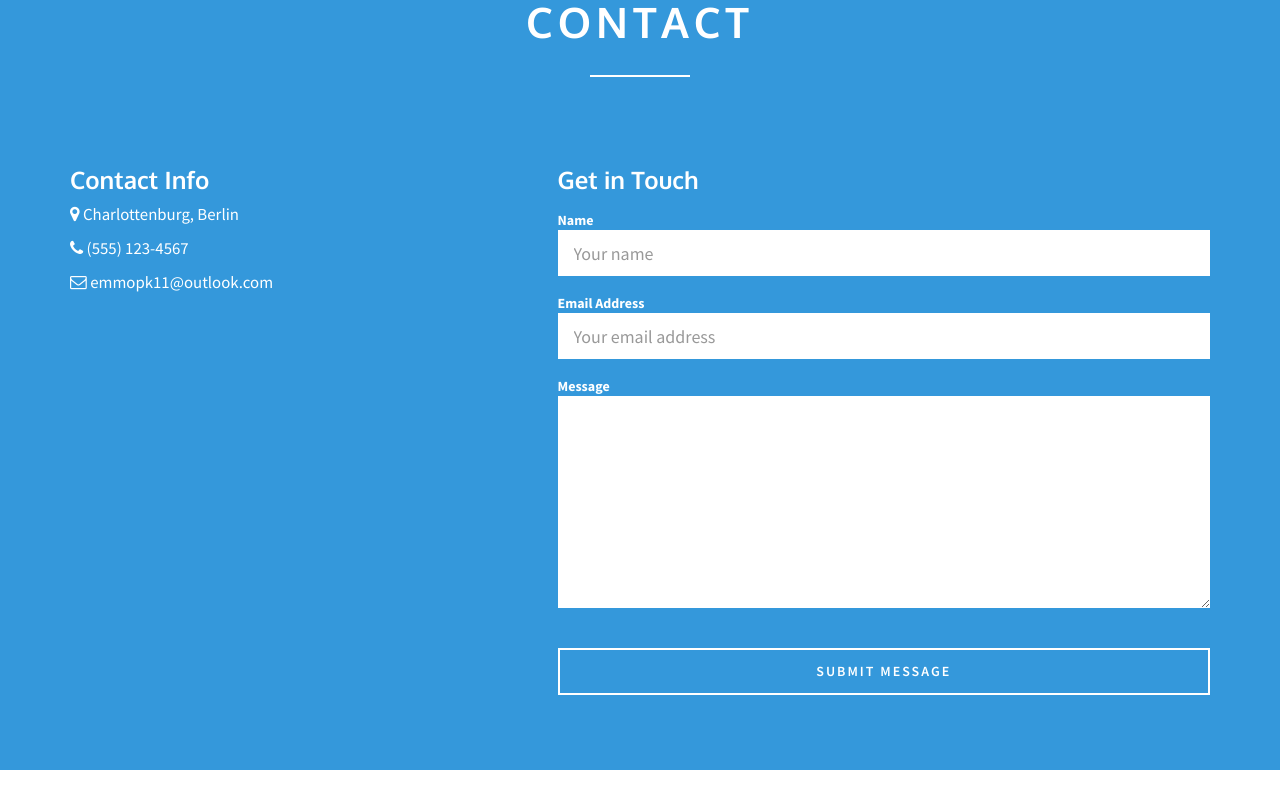
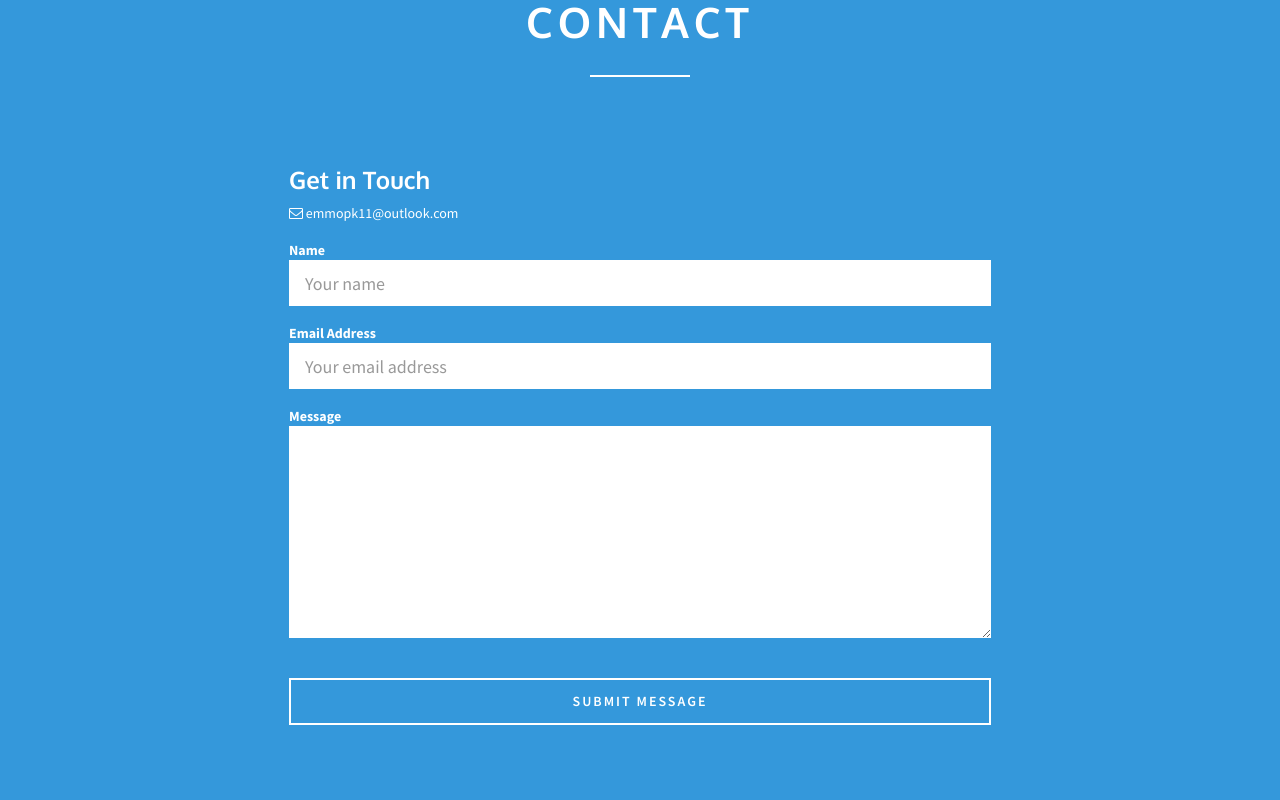
Before and after one commit to manoky/portfolio, a React (Create React App) app: page / in a window 1280 px wide. Shown: the part 3823-4623 px from the top of the page. Before the commit the page ends 4593 px from the top, so only its background shows below. Built offline with nearby package versions, Linux system fonts and the light colour scheme.

Commit message:
contact forms centered

```diff
--- a/public/css/main.css
+++ b/public/css/main.css
@@ -153,6 +153,19 @@ h1, h2, h3, h4, h5, h6 {
 #page-contact .contact-info p {
     font-size: 1.2em;
 }
+
+#page-contact .main-contact {
+    display: flex;
+    align-content: center;
+    flex-direction: column;
+}
+
+
+#page-contact #contacts {
+    align-self: center;
+    width: 60%;
+}
+
 /* ==========================================================================
    Portfolio
    ========================================================================== */
--- a/public/index.html
+++ b/public/index.html
@@ -103,7 +103,7 @@
           </header>
           <div class="social-icons">
             <a href="https://twitter.com/" class="btn btn-round btn-clear btn-twitter"><i class="fa fa-twitter"></i></a>
-            <a href="https://www.facebook.com/getrealloud" target="_blank" class="btn btn-round btn-clear btn-facebook"><i class="fa fa-facebook"></i></a>
+            <a href="https://www.facebook.com/" target="_blank" class="btn btn-round btn-clear btn-facebook"><i class="fa fa-facebook"></i></a>
             <a href="https://www.github.com/getmouth" class="btn btn-round btn-clear btn-linkedin"><i class="fa fa-github"></i></a>
             <a href="https://www.linkedin.com/emmanuel-opoku-7434b5129" class="btn btn-round btn-clear btn-linkedin"><i class="fa fa-linkedin-square"></i></a>
           </div>
--- a/src/components/Contact.js
+++ b/src/components/Contact.js
@@ -11,15 +11,12 @@ const Contact = ({resume}) => (
         <p className="section-subtitle"></p>
       </header>
       <div className="row">
-        <div className="col-sm-5 contact-info">
-          <h3>Contact Info</h3>
-          <p><i className="fa fa-map-marker"></i> {resume.address} </p>
-          <p><i className="fa fa-phone"></i> (555) 123-4567</p>
-          <p><i className="fa fa-envelope-o"></i> {resume.email}</p>
-        </div>
-        <div className="col-sm-7">
-          <h3>Get in Touch</h3>
-          <ContactForm />
+        <div className="main-contact">
+          <div id="contacts">
+            <h3>Get in Touch</h3>
+            <p><i className="fa fa-envelope-o"></i> {resume.email}</p>
+            <ContactForm />
+          </div>
         </div>
       </div>
     </div>
```
